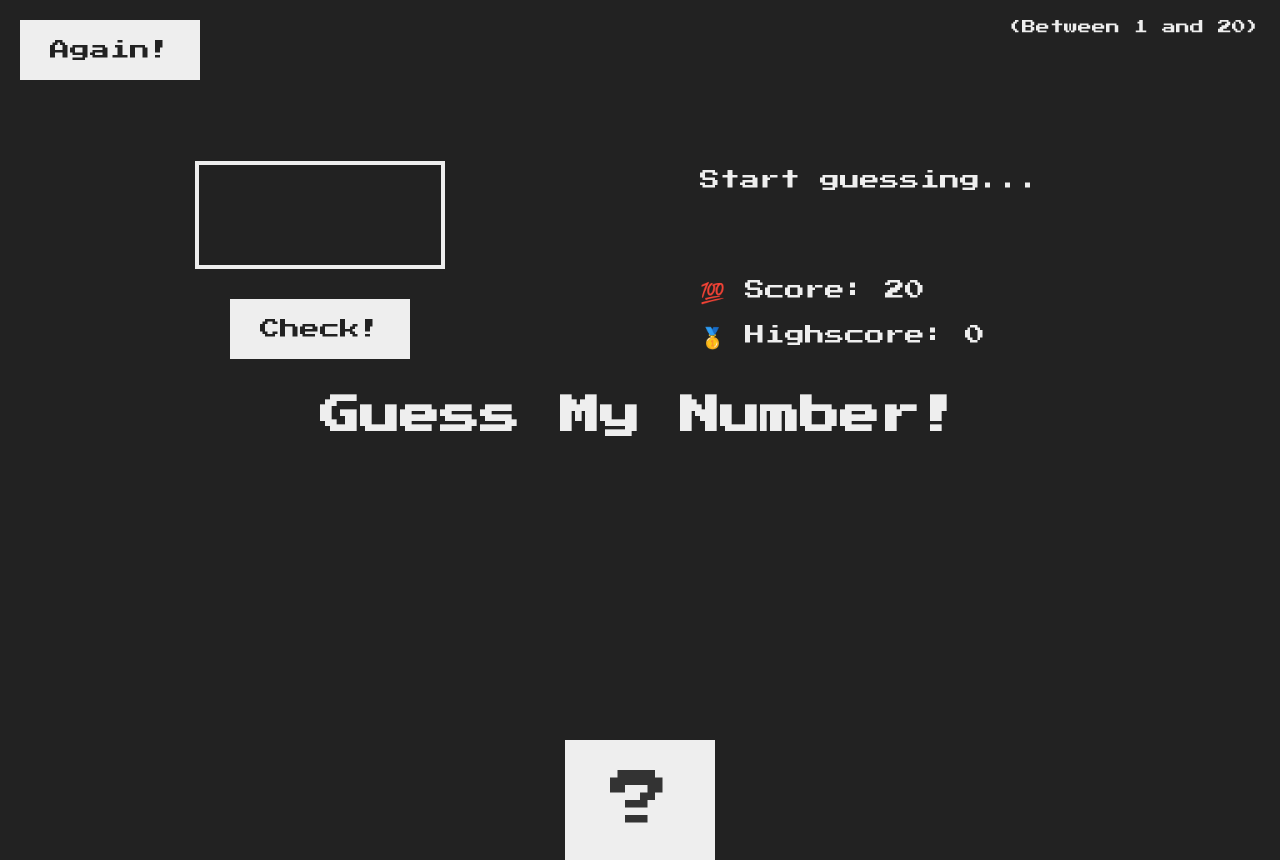
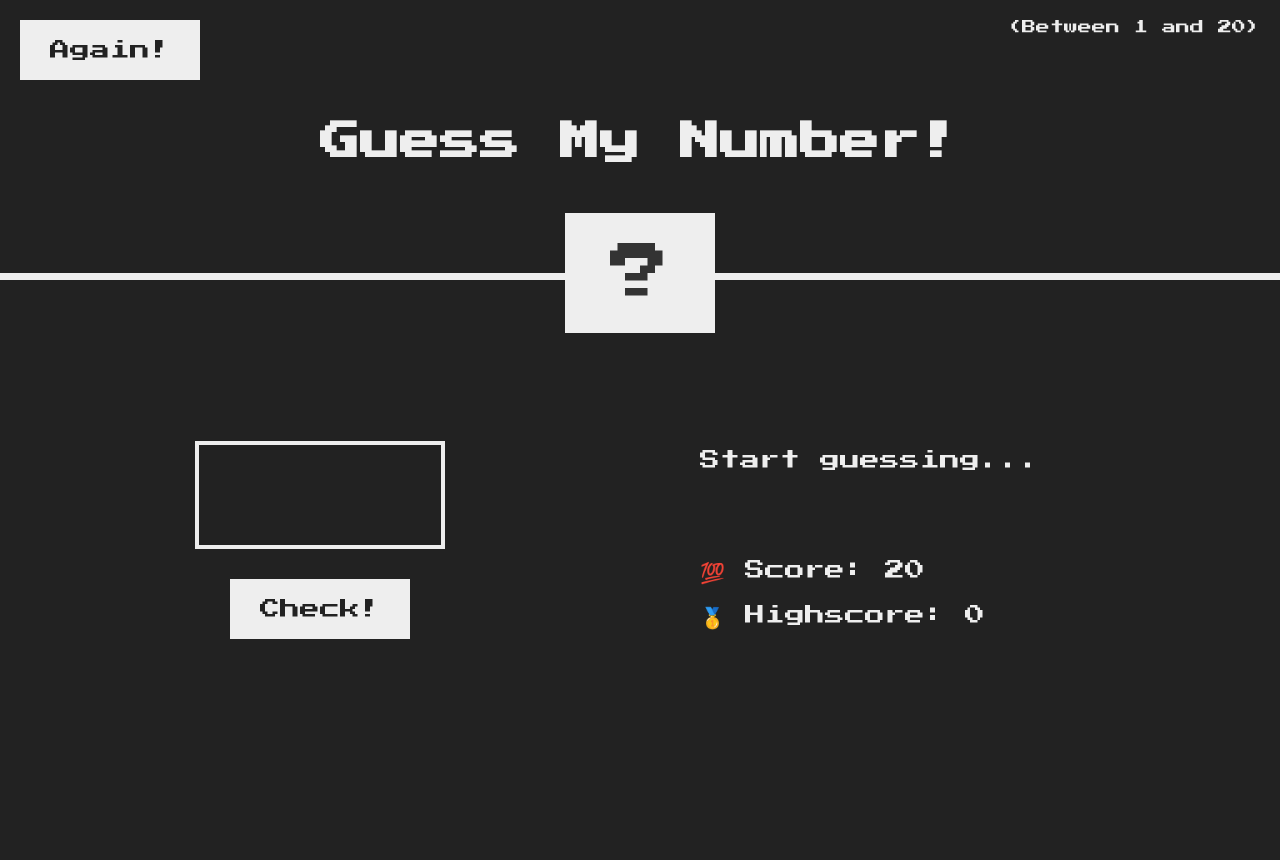
Before and after one commit to Arina231/GuessIt-toWin, a plain HTML site: page index.html in a window 1280 px wide. After the commit the page ends 800 px from the top, so only its background shows below. Drawn offline with Linux system fonts and the light colour scheme.

Commit message:
modified:   style.css

```diff
--- a/style.css
+++ b/style.css
@@ -19,6 +19,11 @@ body {
 }
 
 /* /// LAYOUT /// */
+header {
+  position: relative;
+  height: 35vh;
+  border-bottom: 7px solid #eee;
+}
 
 main {
   height: 65vh;
```
